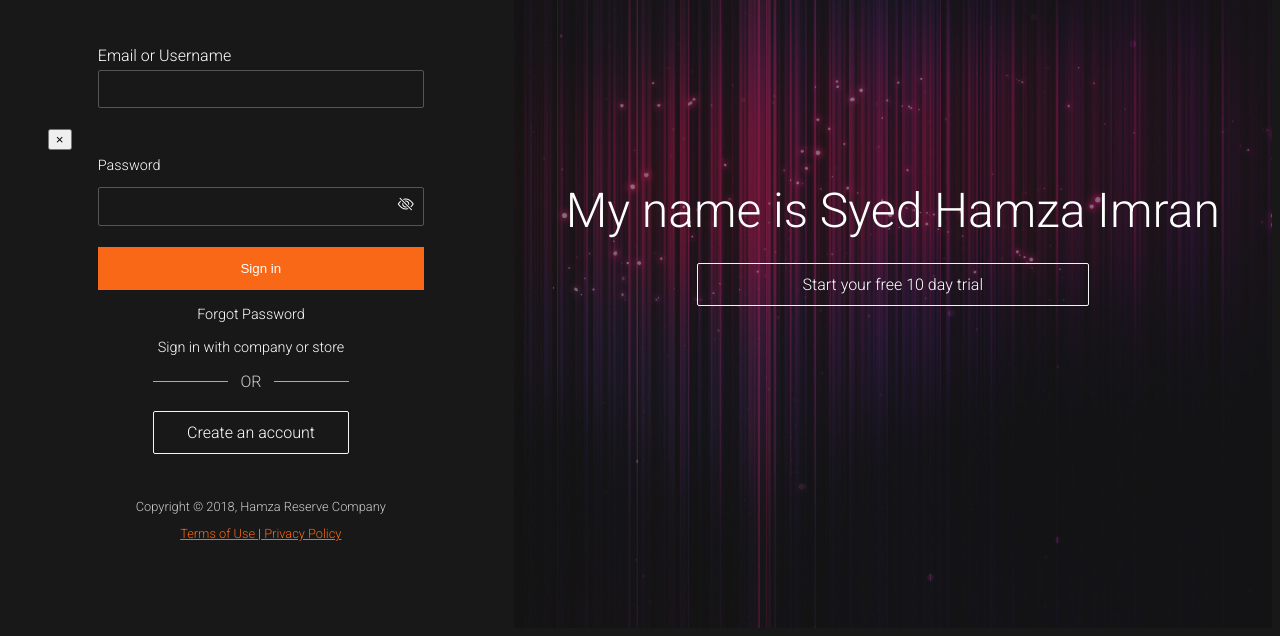
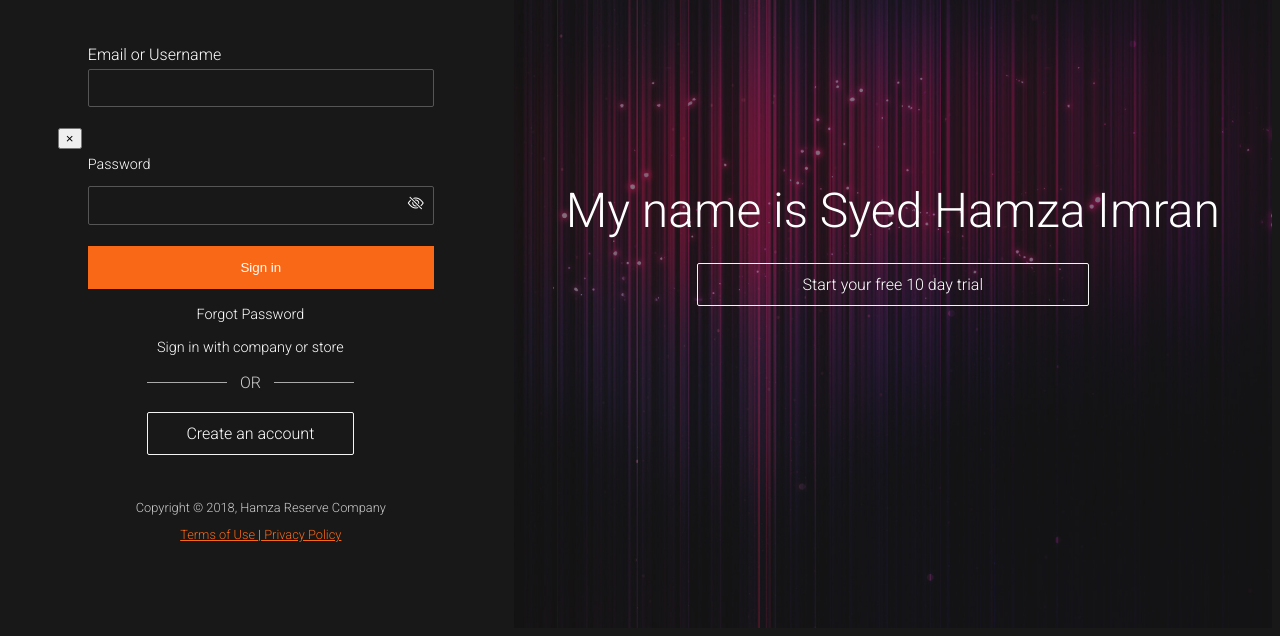
Before and after one commit to syedhamza-alt/SignIn-Page, a plain HTML site: page index.html in a window 1280 px wide. Shown: the part 180-816 px from the top of the page. Drawn offline with nearby package versions, Linux system fonts and the light colour scheme.

Commit message:
commit finish

```diff
--- a/style.css
+++ b/style.css
@@ -190,7 +190,7 @@ h1,h2,h3,h4,h5,h6{
         cursor: pointer;
     }
         #UserName button{
-        margin-left: -50px;
+        margin-left: -30px;
         cursor: pointer;
     }
 }
@@ -224,6 +224,8 @@ h1,h2,h3,h4,h5,h6{
     cursor: pointer;
 }
     #UserName button{
+    position: relative;
+
     margin-left: -50px;
     cursor: pointer;
 }
```
